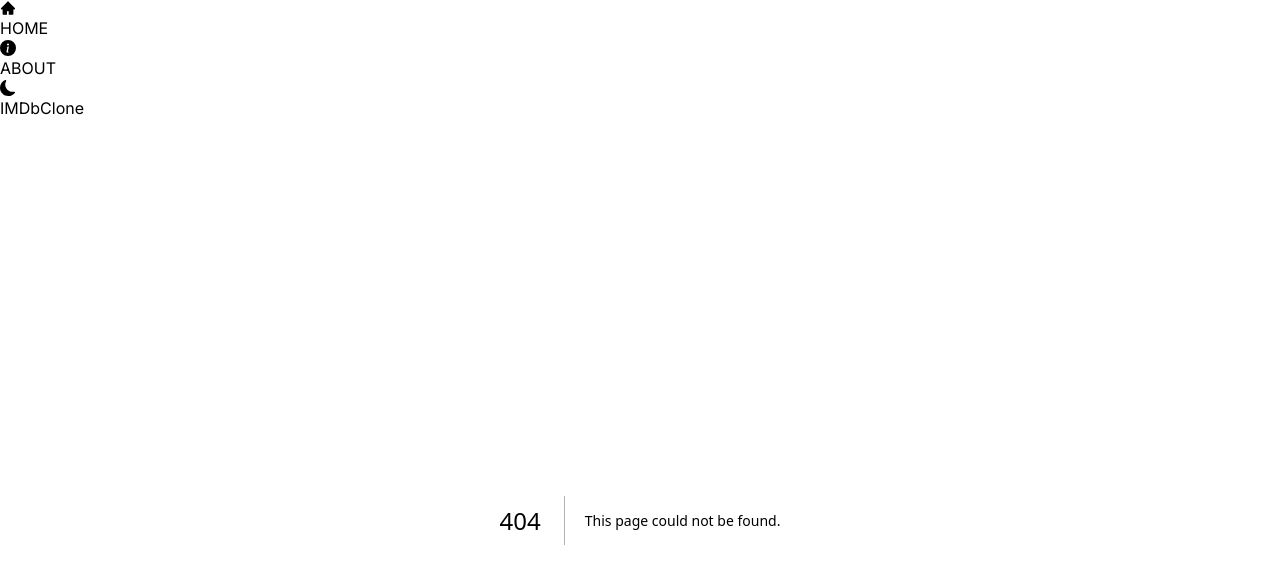
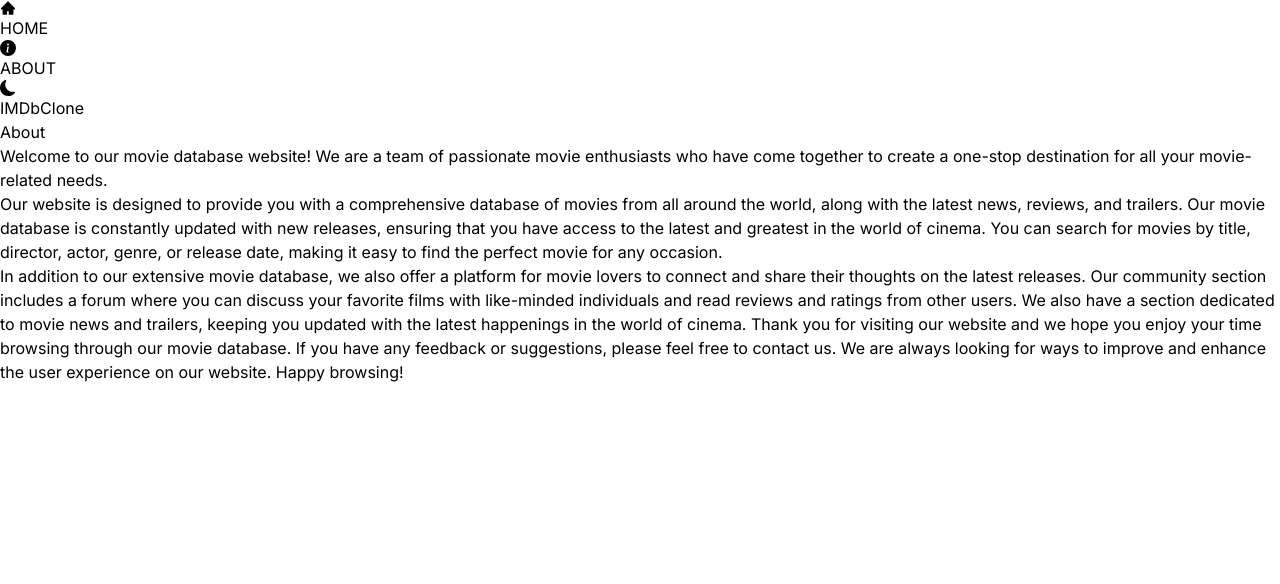
Before and after one commit to Victor-Okpukpan/imdb, a Next.js app: page /about in a window 1280 px wide. Before the commit this address had no page. Shown: the top 584 px of the page. Built offline with nearby package versions, Linux system fonts and the light colour scheme.

Commit message:
Added about page

```diff
--- /dev/null
+++ b/src/app/about/page.js
@@ -0,0 +1,36 @@
+export default function About(params) {
+  return (
+    <div className="max-w-6xl mx-auto space-y-4">
+      <h1 className="text-2xl font-medium text-amber-600">About</h1>
+      <p>
+        Welcome to our movie database website! We are a team of passionate movie
+        enthusiasts who have come together to create a one-stop destination for
+        all your movie-related needs.
+      </p>
+
+      <p>
+        Our website is designed to provide you with a comprehensive database of
+        movies from all around the world, along with the latest news, reviews,
+        and trailers. Our movie database is constantly updated with new
+        releases, ensuring that you have access to the latest and greatest in
+        the world of cinema. You can search for movies by title, director,
+        actor, genre, or release date, making it easy to find the perfect movie
+        for any occasion.
+      </p>
+
+      <p>
+        In addition to our extensive movie database, we also offer a platform
+        for movie lovers to connect and share their thoughts on the latest
+        releases. Our community section includes a forum where you can discuss
+        your favorite films with like-minded individuals and read reviews and
+        ratings from other users. We also have a section dedicated to movie news
+        and trailers, keeping you updated with the latest happenings in the
+        world of cinema. Thank you for visiting our website and we hope you
+        enjoy your time browsing through our movie database. If you have any
+        feedback or suggestions, please feel free to contact us. We are always
+        looking for ways to improve and enhance the user experience on our
+        website. Happy browsing!
+      </p>
+    </div>
+  );
+}
--- a/src/app/page.js
+++ b/src/app/page.js
@@ -1,9 +1,7 @@
-import Image from 'next/image'
-
 export default function Home() {
   return (
-    <main className="flex min-h-screen flex-col items-center justify-between p-24">
-      <div className="z-10 w-full max-w-5xl items-center justify-between font-mono text-sm lg:flex">
+    <main className="">
+      <div className="">
         HELLO
       </div>
     </main>
```
